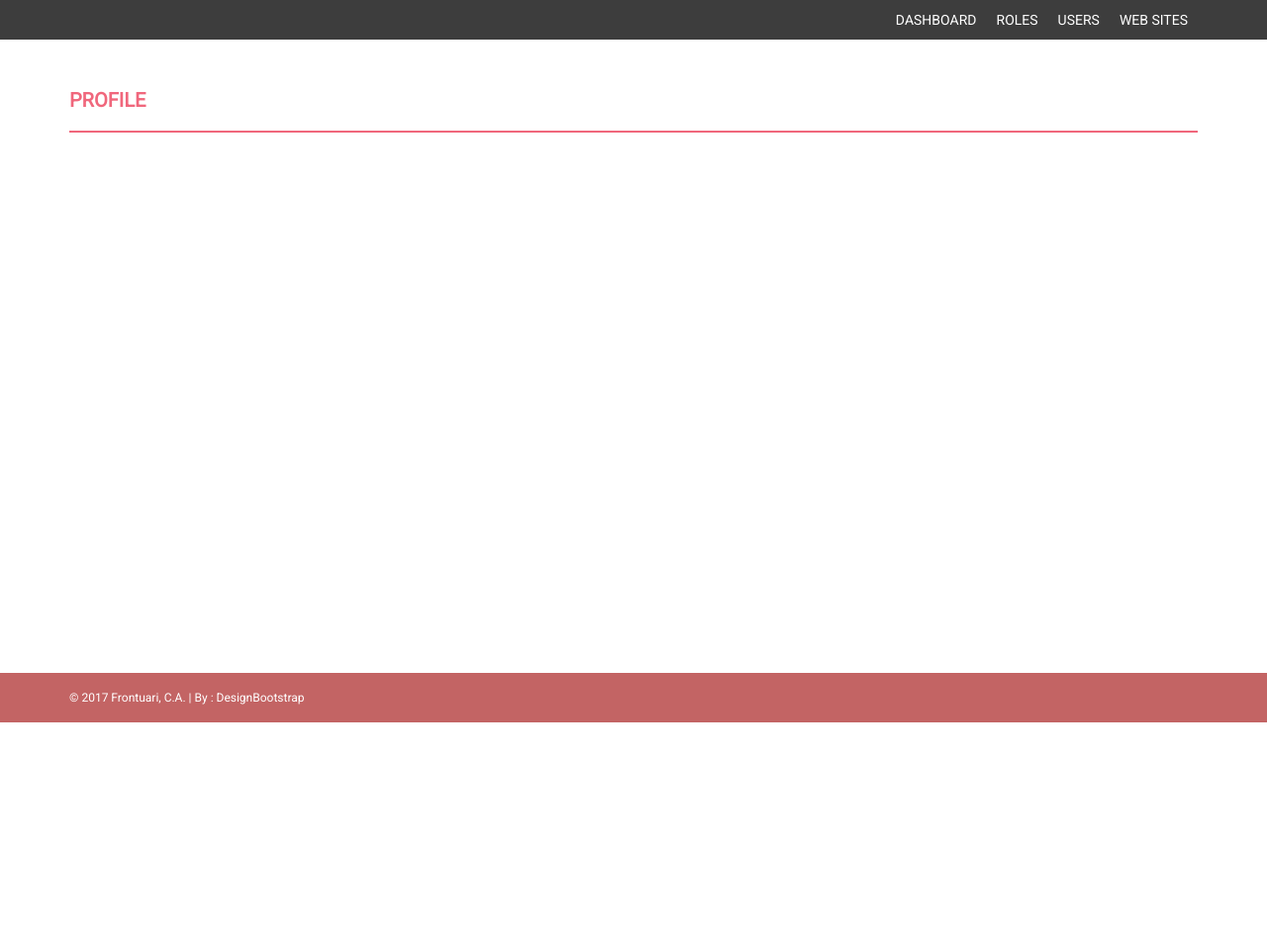
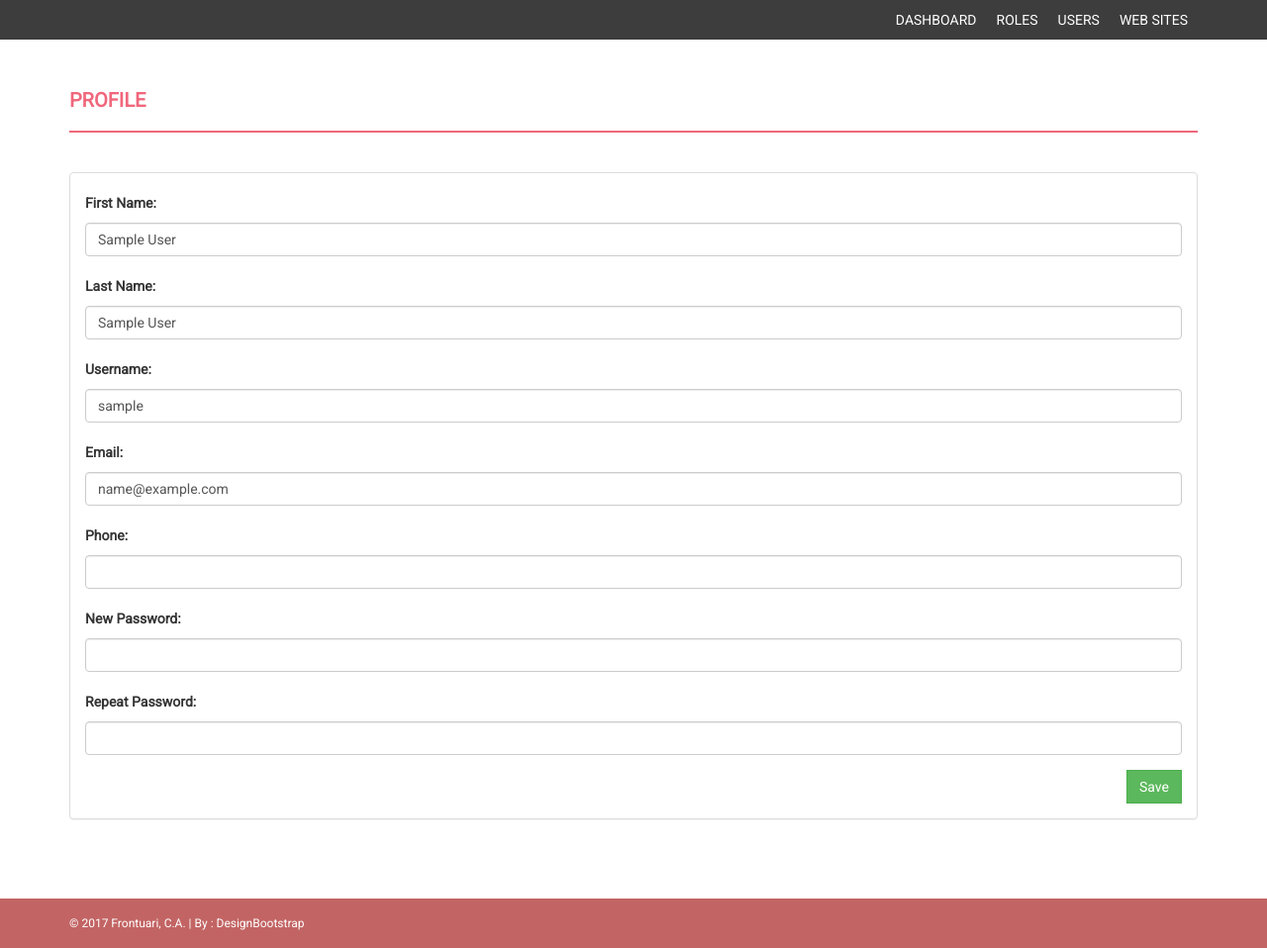
Before and after one commit to wmcarlos/nowads, a PHP site: the page made by index.php in a window 1280 px wide. Shown: the part 182-1140 px from the top of the page at 99% size. Before the commit the page ends 912 px from the top, so only its background shows below. Run offline with PHP 8.4, Linux system fonts and the light colour scheme; the visitor is signed in with stand-in values (Sample User, id 1); data that the repository does not hold is empty.

Commit message:
upload profile module

```diff
--- a/controllers/controller_profile.php
+++ b/controllers/controller_profile.php
@@ -0,0 +1,21 @@
+<?php
+	require_once(models() . "model_user.php");
+	$objUser = new model_user();
+	$objUser->user_id = $_SESSION["user_id"];
+
+	switch ($operation) {
+		case "change":
+
+		break;
+		default:
+			$arr = $objUser->get();
+			if(count($arr) > 0){
+				$first_name = $arr[0]["first_name"];
+				$last_name = $arr[0]["last_name"];
+				$username = $arr[0]["username"];
+				$email = $arr[0]["email"];
+				$phone = $arr[0]["phone"];
+			}
+		break;
+	}
+?>
--- a/controllers/controller_user.php
+++ b/controllers/controller_user.php
@@ -40,8 +40,6 @@
 				$phone = $arr[0]["phone"];
 				$password = $arr[0]["password"];
 				$isactive = $arr[0]["isactive"];
-			}else{
-
 			}
 		break;
 
--- a/models/model_db.php
+++ b/models/model_db.php
@@ -10,7 +10,7 @@
 		private function connect(){
 			$this->server = "localhost";
 			$this->user = "root";
-			$this->password = "123456";
+			$this->password = "";
 			$this->db = "nowads";
 			$this->con = mysql_connect($this->server,$this->user,$this->password) or die ("Error al Intentar Conectar con el Servidor " . mysql_error());
 			mysql_select_db($this->db, $this->con) or die ("Error al Intentar Conectarse a la Base de Datos " . mysql_error());
--- a/views/view_profile.php
+++ b/views/view_profile.php
@@ -12,9 +12,42 @@
             </div>
             <div class="row">
                 <div class="col-md-12">
-
+                    <div class="panel panel-default">
+                        <div class="panel-body">
+                            <form name="fprofile" id="fprofile" action="?v=profile" method="post">
+                                <div class="form-group">
+                                    <label for="txtfirst_name">First Name:</label>
+                                    <input type="text" name="txtfirst_name" class="form-control" id="txtfirst_name" value="<?php print $first_name; ?>">
+                                </div>
+                                <div class="form-group">
+                                    <label for="txtlast_name">Last Name:</label>
+                                    <input type="text" name="txtlast_name" class="form-control" id="txtlast_name" value="<?php print $last_name; ?>">
+                                </div>
+                                <div class="form-group">
+                                    <label for="txtusername">Username:</label>
+                                    <input type="text" name="txtusername" class="form-control" id="txtusername" value="<?php print $username; ?>">
+                                </div>
+                                <div class="form-group">
+                                    <label for="txtemail">Email:</label>
+                                    <input type="text" name="txtemail" class="form-control" id="txtemail" value="<?php print $email; ?>">
+                                </div>
+                                <div class="form-group">
+                                    <label for="txtphone">Phone:</label>
+                                    <input type="text" name="txtphone" class="form-control" id="txtphone" value="<?php print $phone; ?>">
+                                </div>
+                                <div class="form-group">
+                                    <label for="txtnewpassword">New Password:</label>
+                                    <input type="password" name="txtnewpassword" class="form-control" id="txtnewpassword">
+                                </div>
+                                <div class="form-group">
+                                    <label for="txtrepeatpassword">Repeat Password:</label>
+                                    <input type="password" name="txtrepeatpassword" class="form-control" id="txtrepeatpassword">
+                                </div>
+                                <button type="submit" name="btnsave" class="btn btn-success pull-right">Save</button>
+                            </form>
+                        </div>
+                    </div>
                 </div>
-
             </div>
         </div>
     </div>
```
